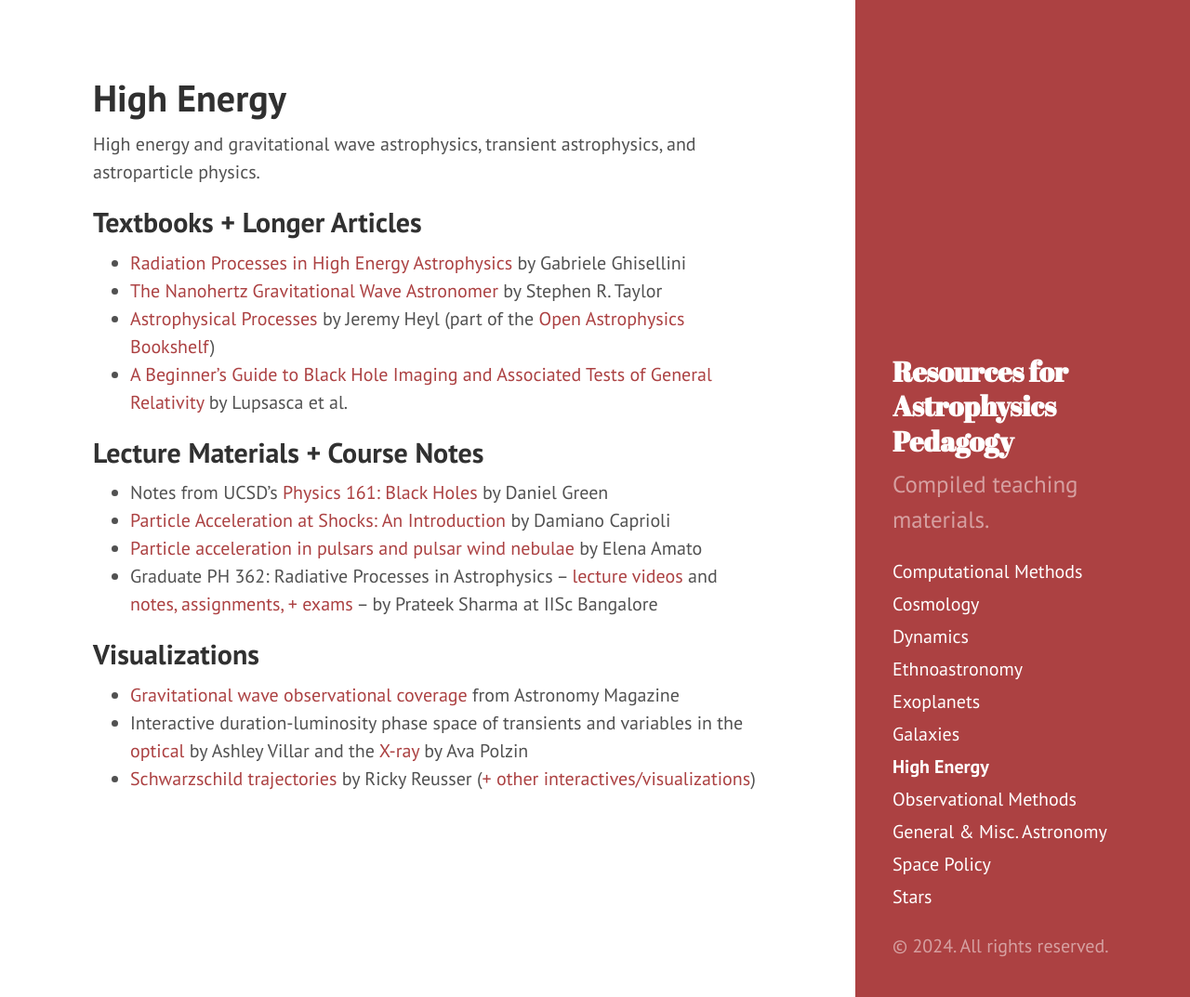
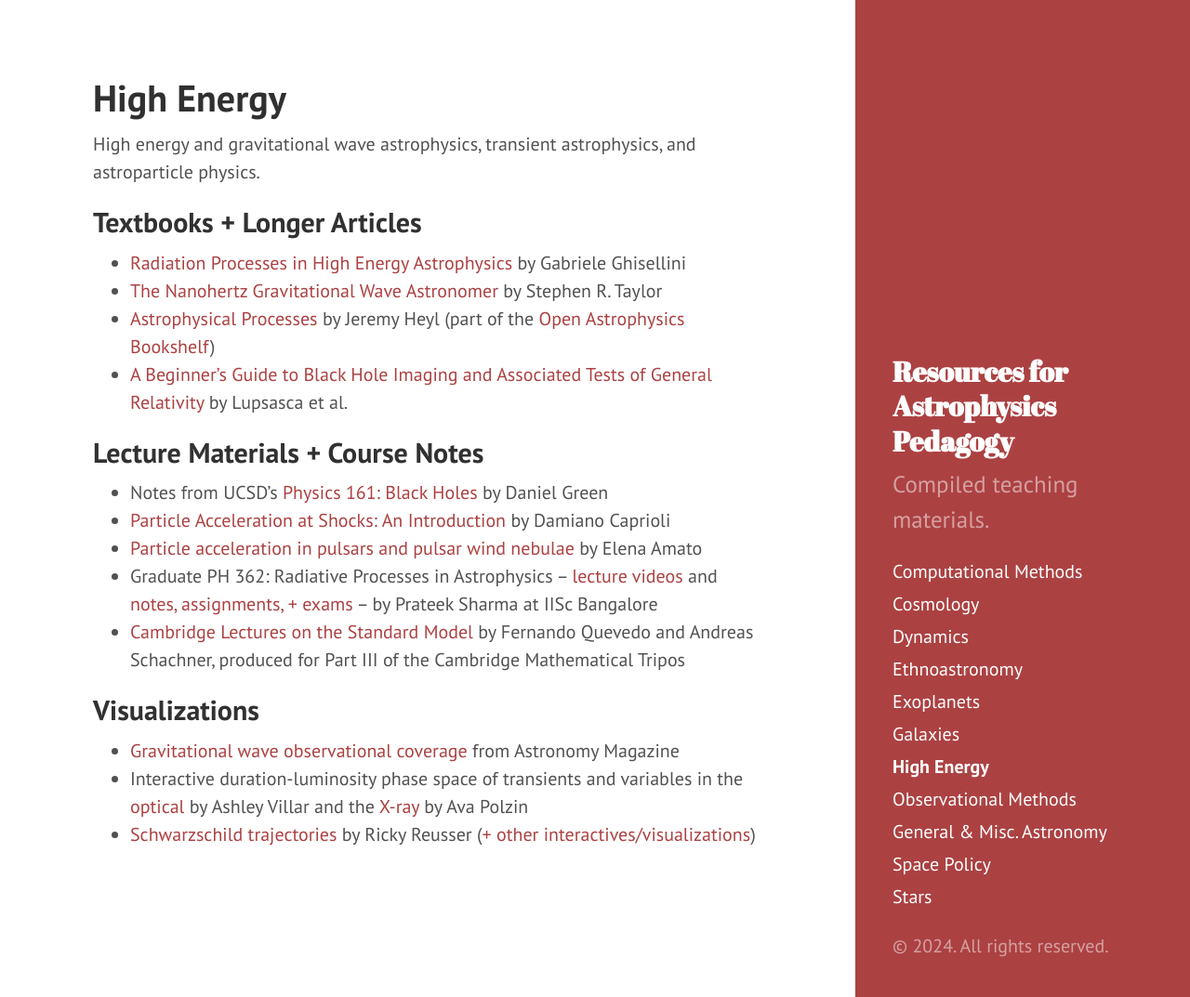
Before and after one commit to astroteaching/astroteaching.github.io, a Jekyll site: the page built from highenergy.md, in a window 1280 px wide and 1073 px high. Shown: the whole window at 93% size. Built offline with Jekyll 4.4.1, drawn with Linux system fonts in a browser that asks for light colours.

Commit message:
add resources

```diff
--- a/highenergy.md
+++ b/highenergy.md
@@ -17,6 +17,7 @@ High energy and gravitational wave astrophysics, transient astrophysics, and ast
 - [Particle acceleration in pulsars and pulsar wind nebulae](https://arxiv.org/abs/2402.10912){:target="_blank"} by Elena Amato
 <!-- - [A Walk-Through of AGN Country -- for the somewhat initiated!](https://arxiv.org/abs/2308.04621) by Robert R. J. Antonucci -->
 - Graduate PH 362: Radiative Processes in Astrophysics -- [lecture videos](https://www.youtube.com/playlist?list=PLJxtWIpdsZWoZXd5hNXA_Vq335WFmPqjr){:target="_blank"} and [notes, assignments, + exams](https://indianinstituteofscience-my.sharepoint.com/personal/prateek_iisc_ac_in/_layouts/15/onedrive.aspx?id=%2Fpersonal%2Fprateek%5Fiisc%5Fac%5Fin%2FDocuments%2FTeachingFiles%2FRadiativeProcesses&ga=1){:target="_blank"} -- by Prateek Sharma at IISc Bangalore
+- [Cambridge Lectures on the Standard Model](https://arxiv.org/abs/2409.09211){:target="_blank"} by Fernando Quevedo and Andreas Schachner, produced for Part III of the Cambridge Mathematical Tripos
 
 ## Visualizations
 - [Gravitational wave observational coverage](https://twitter.com/AstronomyMag/status/697817041806360577){:target="_blank"} from Astronomy Magazine
```
Also changed, not shown: cosmology.md (+1 -0 lines).
